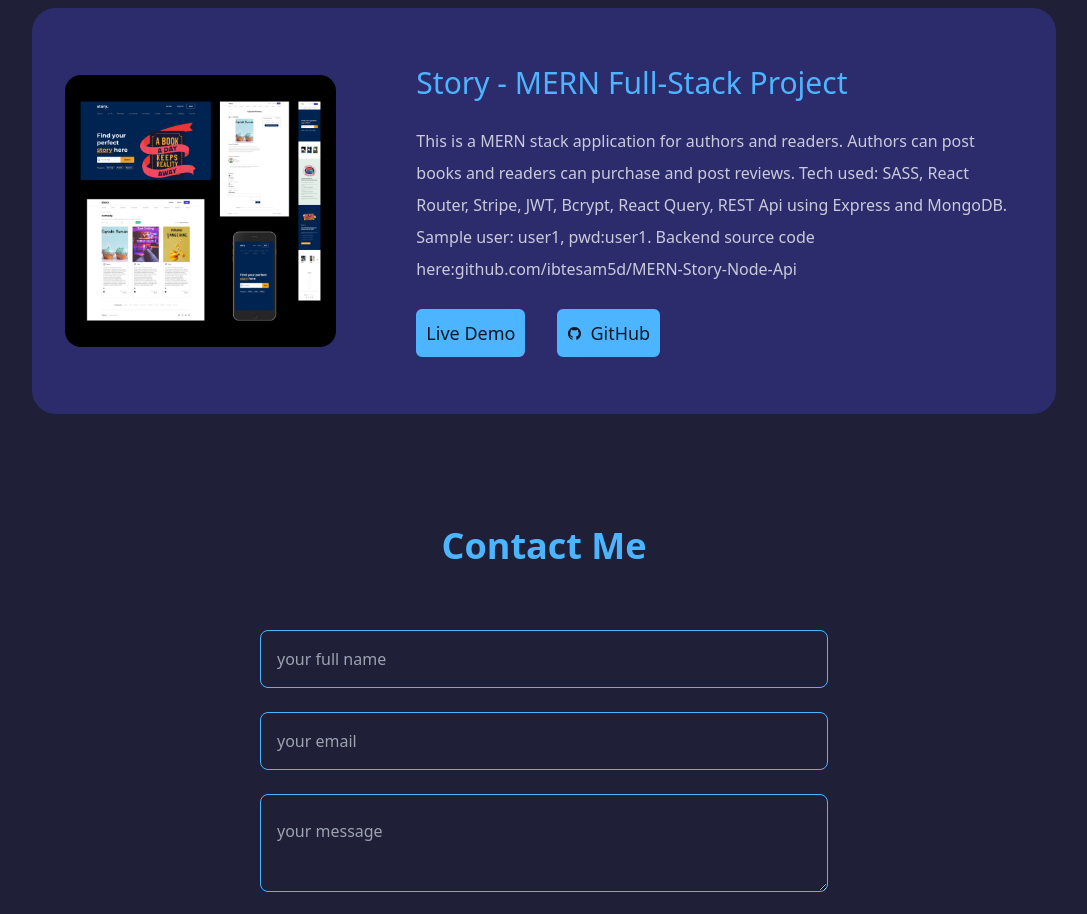
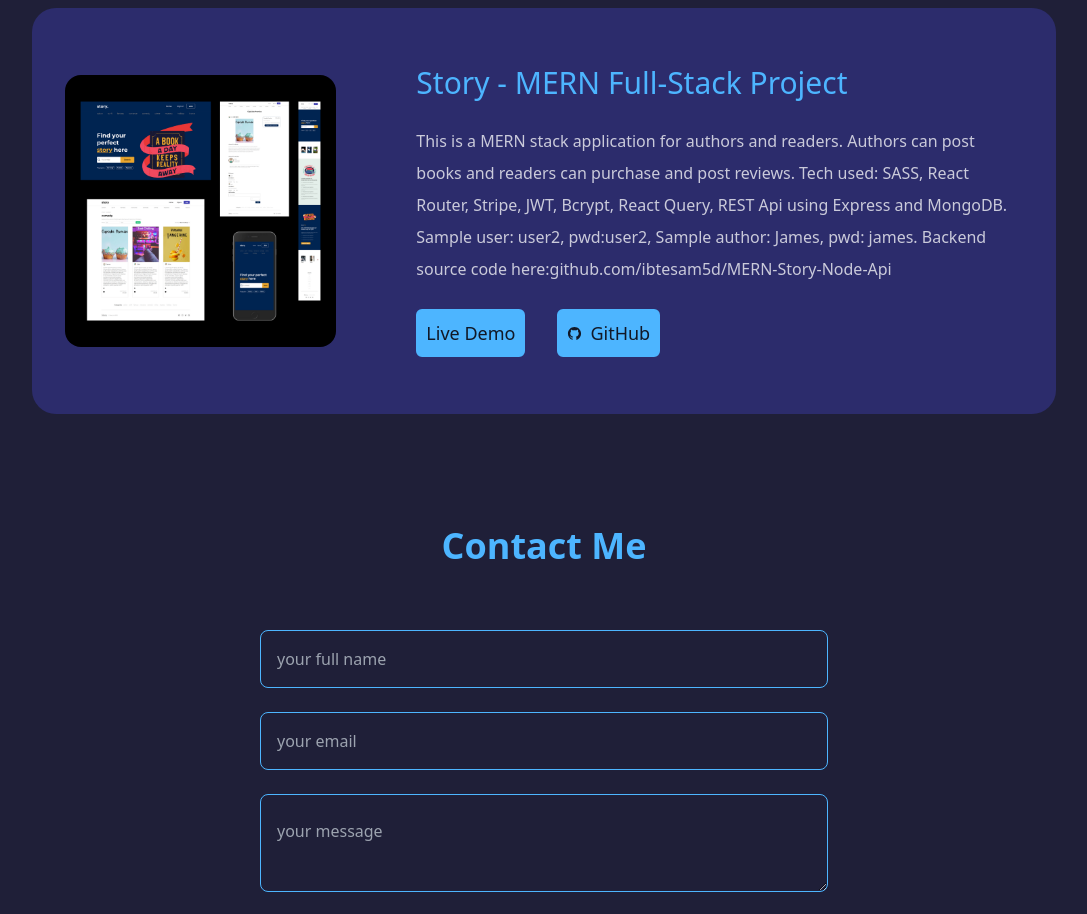
Before and after one commit to ibtesam5d/next-ibtesam-portfolio, a Next.js app: page / in a window 1280 px wide. Shown: the part 2680-3594 px from the top of the page, without its empty margins (96-1183 px from the left). Built offline with nearby package versions, Linux system fonts and the light colour scheme.

Commit message:
project data change

```diff
--- a/components/projectData.js
+++ b/components/projectData.js
@@ -13,7 +13,7 @@ export const data = [
     img: "/images/story.png",
     gitUrl: "https://github.com/ibtesam5d/MERN-Story",
     liveUrl: "https://story-fe.onrender.com/",
-    desc: "This is a MERN stack application for authors and readers. Authors can post books and readers can purchase and post reviews. Tech used: SASS, React Router, Stripe, JWT, Bcrypt, React Query, REST Api using Express and MongoDB. Sample user: user1, pwd:user1. Backend source code here:github.com/ibtesam5d/MERN-Story-Node-Api",
+    desc: "This is a MERN stack application for authors and readers. Authors can post books and readers can purchase and post reviews. Tech used: SASS, React Router, Stripe, JWT, Bcrypt, React Query, REST Api using Express and MongoDB. Sample user: user2, pwd:user2, Sample author: James, pwd: james. Backend source code here:github.com/ibtesam5d/MERN-Story-Node-Api",
   },
   // {
   //   id: 2,
```
